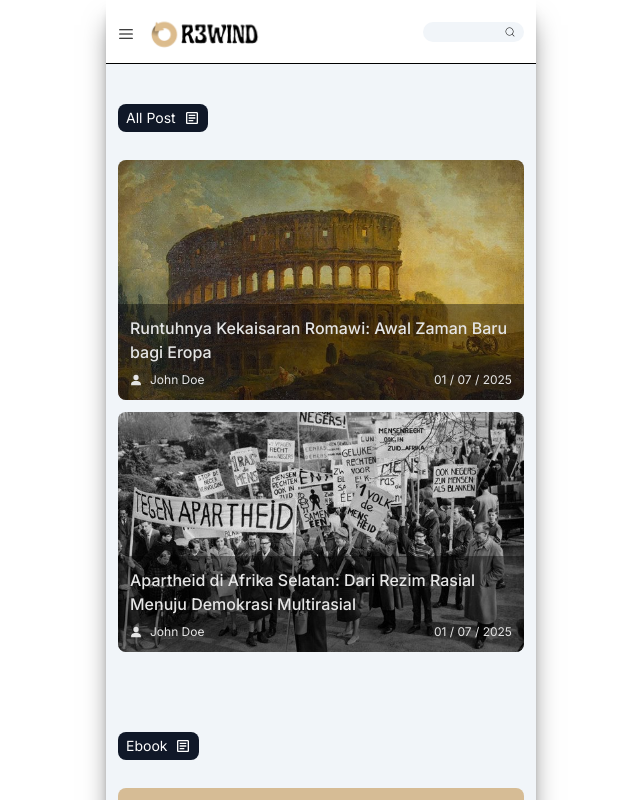
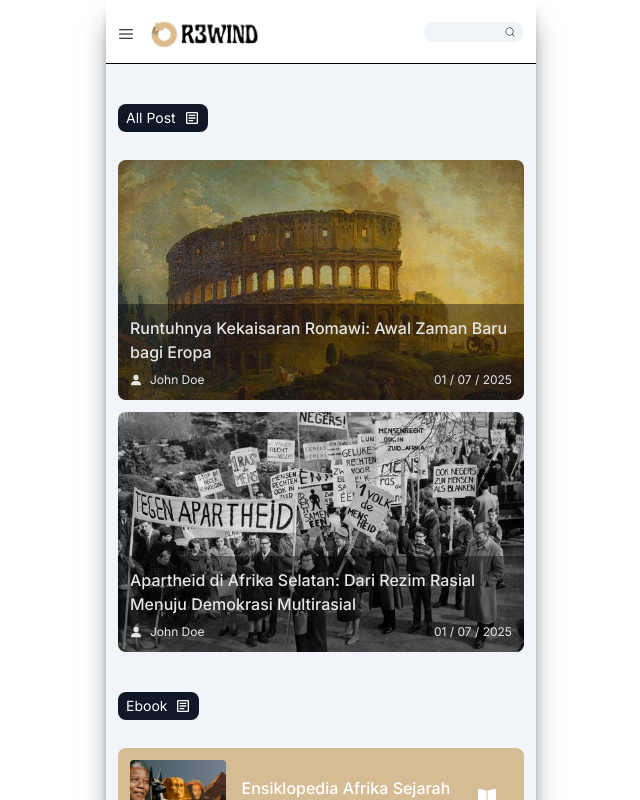
Before and after one commit to rizqyazhar/memoriae-webArticle, a React (Vite) app: page /home in a window 1280 px wide. Shown: the top 800 px of the page, without its empty margins (319-959 px from the left). Built offline with nearby package versions, Linux system fonts and the light colour scheme; a web font is replaced by a local one.

Commit message:
fix gap between sections

```diff
--- a/src/pages/HomePage.jsx
+++ b/src/pages/HomePage.jsx
@@ -4,7 +4,7 @@ import EbookSection from "../components/EbookSection.jsx";
 
 const HomePage = () => {
   return (
-    <div className='min-h-dvh px-3 pt-10 pb-20 bg-slate-100 font-inter grid gap-20'>
+    <div className='min-h-dvh px-3 pt-10 pb-20 bg-slate-100 font-inter grid gap-10'>
       <section className=' flex flex-col gap-7'>
         <div className='bg-gray-900 px-2 py-1 rounded-lg w-fit flex items-center gap-2'>
           <h1 className='text-sm text-white select-none'>All Post</h1>
```
